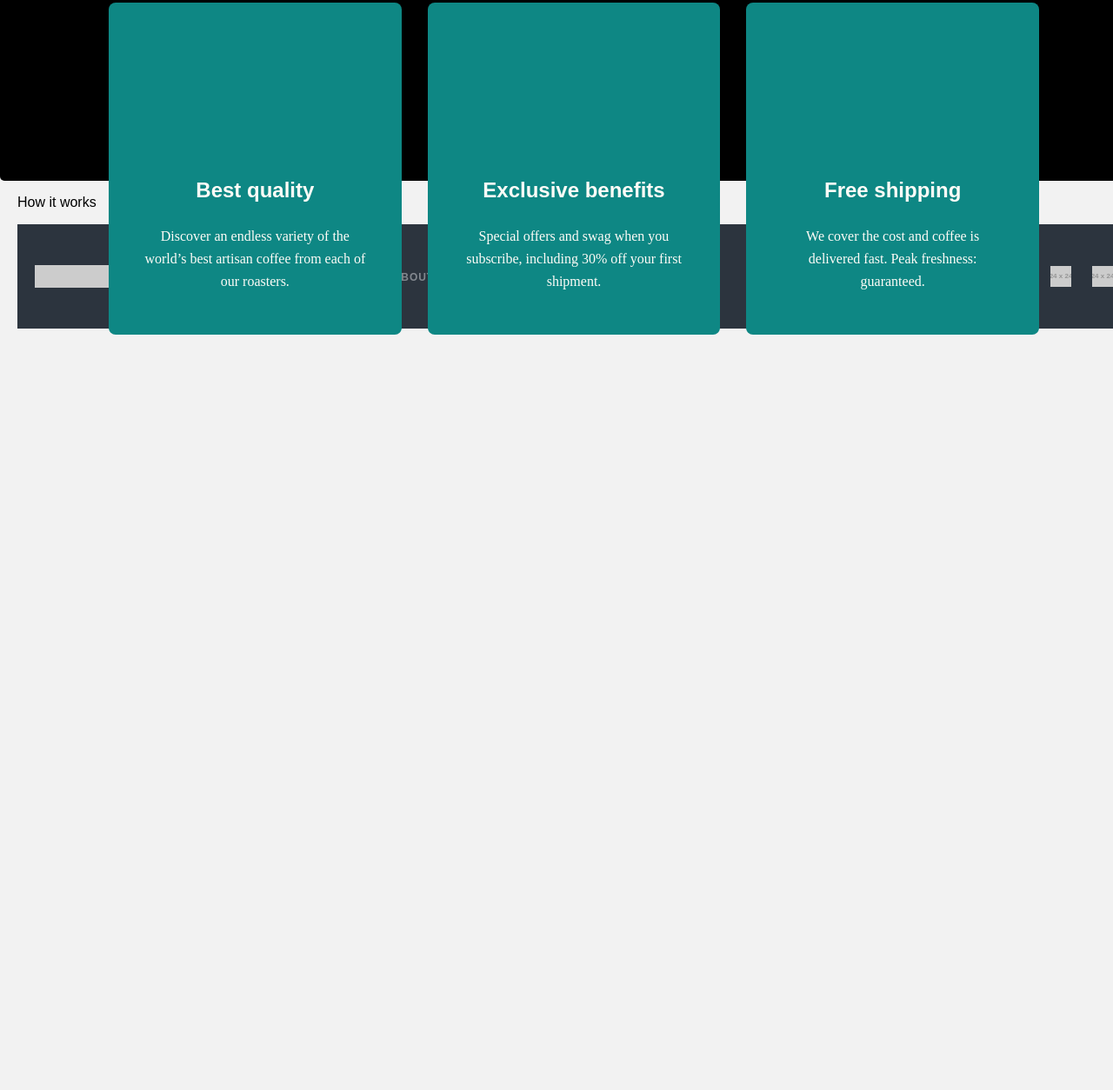
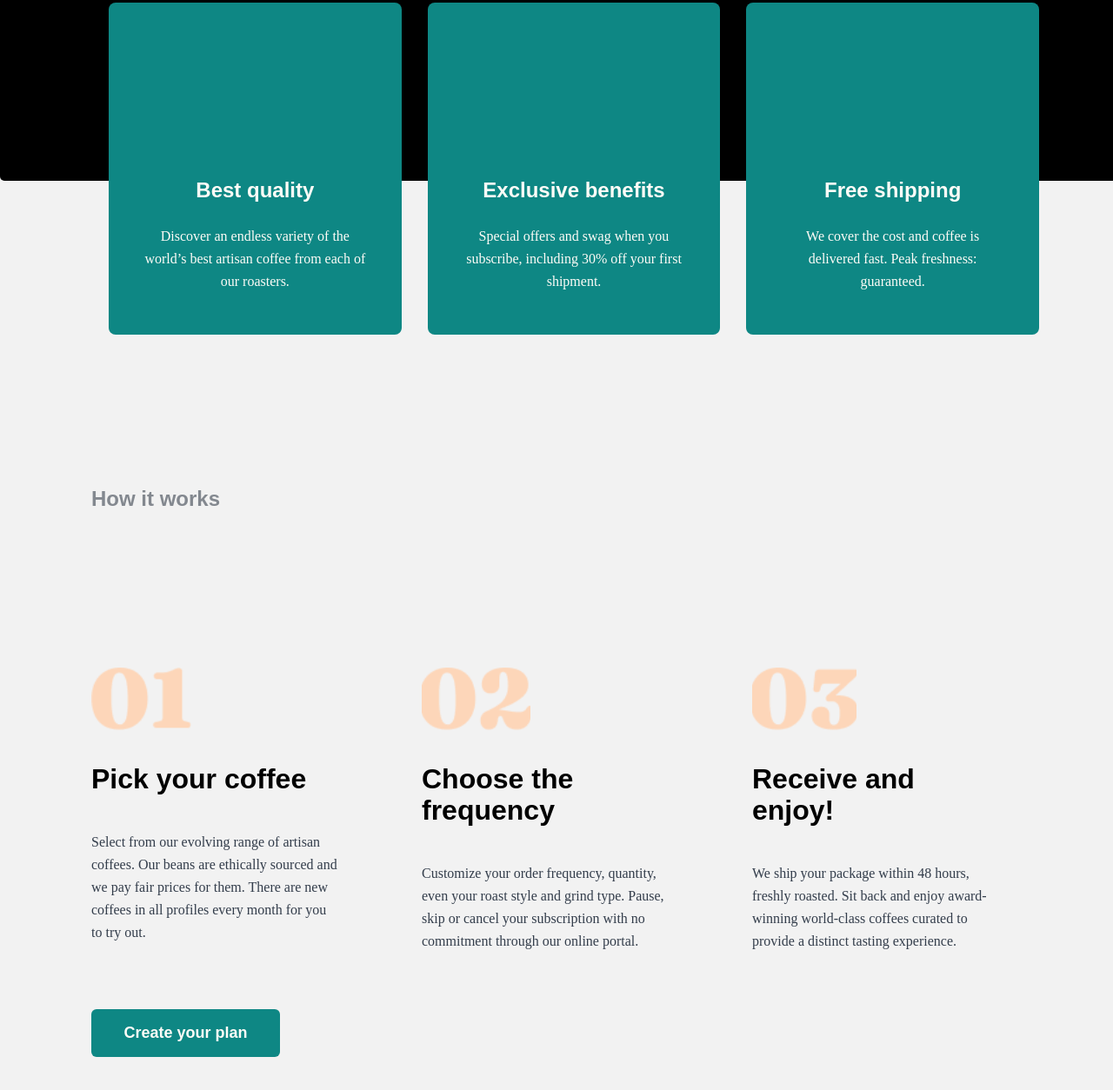
Before and after one commit to sardornn/2-3-dars-cofe, a plain HTML site: page index.html in a window 1280 px wide. Shown: the part 1907-3161 px from the top of the page at 87% size. Before the commit the page ends 2292 px from the top, so only its background shows below. Drawn offline with Linux system fonts and the light colour scheme; placeholder pictures from the web are drawn by us.

Commit message:
process part added

```diff
--- a/css/main.css
+++ b/css/main.css
@@ -190,6 +190,7 @@ img {
 
 .main-middle .container{
 	position: relative;
+	margin-bottom: 350px;
 	background-color: #000000;
 	padding-top: 112px;
 	padding-bottom: 318px;
@@ -282,6 +283,71 @@ img {
 }
 
 
+
+/* process */
+
+.process-section{
+	margin-left: 85px;
+	margin-bottom: 200px;
+}
+
+.process__heading{
+	margin-bottom: 178px;
+	font-family: Fraunces 9pt;
+	font-style: normal;
+	font-weight: 900;
+	line-height: 32px;
+	letter-spacing: 0px;
+	font-size: 24px;
+	color: #83888F;
+
+}
+.process__list{
+	margin: 0;
+	padding: 0;
+	display: flex;
+	margin-bottom: 65px;
+	list-style-type: none;
+}
+
+.process__item__img{
+	margin: 0;
+	margin-bottom: 38px;
+
+}
+
+.process__item__heading{
+	width: 255px;
+	margin: 0;
+	margin-bottom: 42px;
+	padding: 0;
+	font-size: 32px;
+	font-style: normal;
+	font-weight: 900;
+	line-height: 36px;
+	letter-spacing: 0px;
+	text-align: left;
+	font-family: Fraunces 9pt;
+
+}
+
+.process__item__paragraf{
+	width: 285px;
+	margin: 0;
+	margin-right: 95px;
+	padding: 0;
+	font-size: 16px;
+	font-style: normal;
+	font-weight: 400;
+	line-height: 26px;
+	letter-spacing: 0px;
+	text-align: left;
+	font-family: Barlow;
+	color: #333D4B;
+
+}
+
+
 /* Footer  */
 
 .footer__inner {
--- a/index.html
+++ b/index.html
@@ -140,8 +140,56 @@
 
 			<section class="process">
 				<div class="container">
-					<p class="process__paragaraf">How it works</p>
+					<div class="process-section">
+						<h2 class="process__heading">How it works</h2>
 
+					<ul class="process__list">
+						<li class="process__list__item">
+							<img class="process__item__img"
+							src="./images/01.png"
+							alt="ishlash jarayonining 1-qismi"
+							width="115"
+							height="72"
+							>
+							<h3 class="process__item__heading">Pick your coffee</h3>
+							<p class="process__item__paragraf">
+								Select from our evolving range of artisan coffees. Our beans are ethically sourced and we pay fair prices for them. There are new coffees in all profiles every month for you to try out.
+							</p>
+						</li>
+						<li class="process__list__item">
+							<img class="process__item__img"
+							src="./images/02.png"
+							alt="ishlash jarayonining 2-qismi"
+							width="125"
+							height="72"
+							>
+							<h3 class="process__item__heading">Choose the frequency</h3>
+							<p class="process__item__paragraf">
+								Customize your order frequency, quantity, even your roast style and grind type. Pause, skip or cancel your subscription with no commitment through our online portal.
+							</p>
+						</li>
+						<li class="process__list__item">
+							<img class="process__item__img"
+							src="./images/03.png"
+							alt="ishlash jarayonining 3-qismi"
+							width="120"
+							height="72"
+							>
+							<h3 class="process__item__heading">Receive and enjoy!</h3>
+							<p class="process__item__paragraf">
+								We ship your package within 48 hours, freshly roasted. Sit back and enjoy award-winning world-class coffees curated to provide a distinct tasting experience.
+							</p>
+						</li>
+					</ul>
+					<a
+						class="hero__link button"
+						href="./create-your-plan.html"
+						title="Create your plan"
+					>
+						Create your plan
+					</a>
+
+					</div>
 				</div>
 			</section>
 
```
Also changed, not shown: images/01.png (added), images/02.png (added), images/03.png (added).
